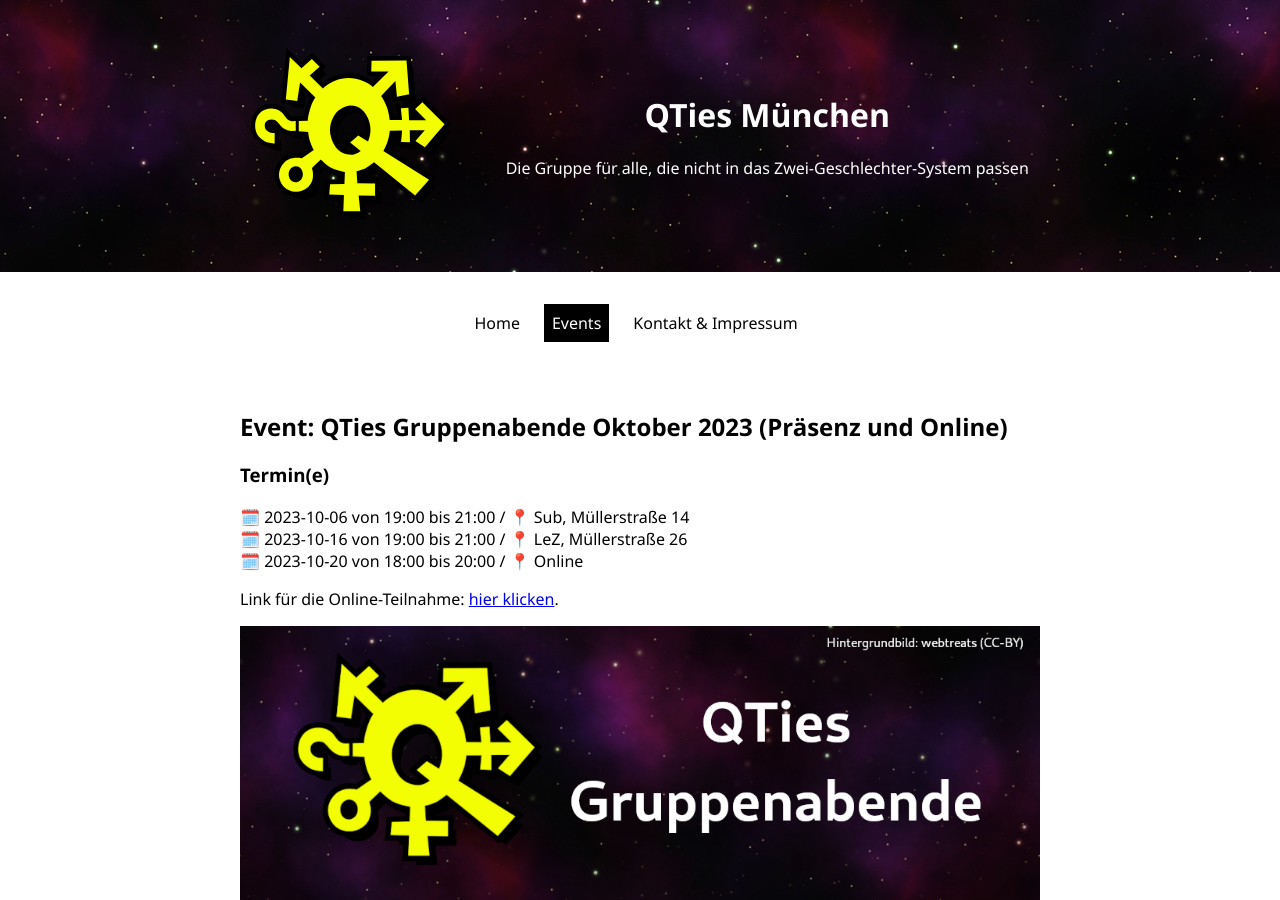
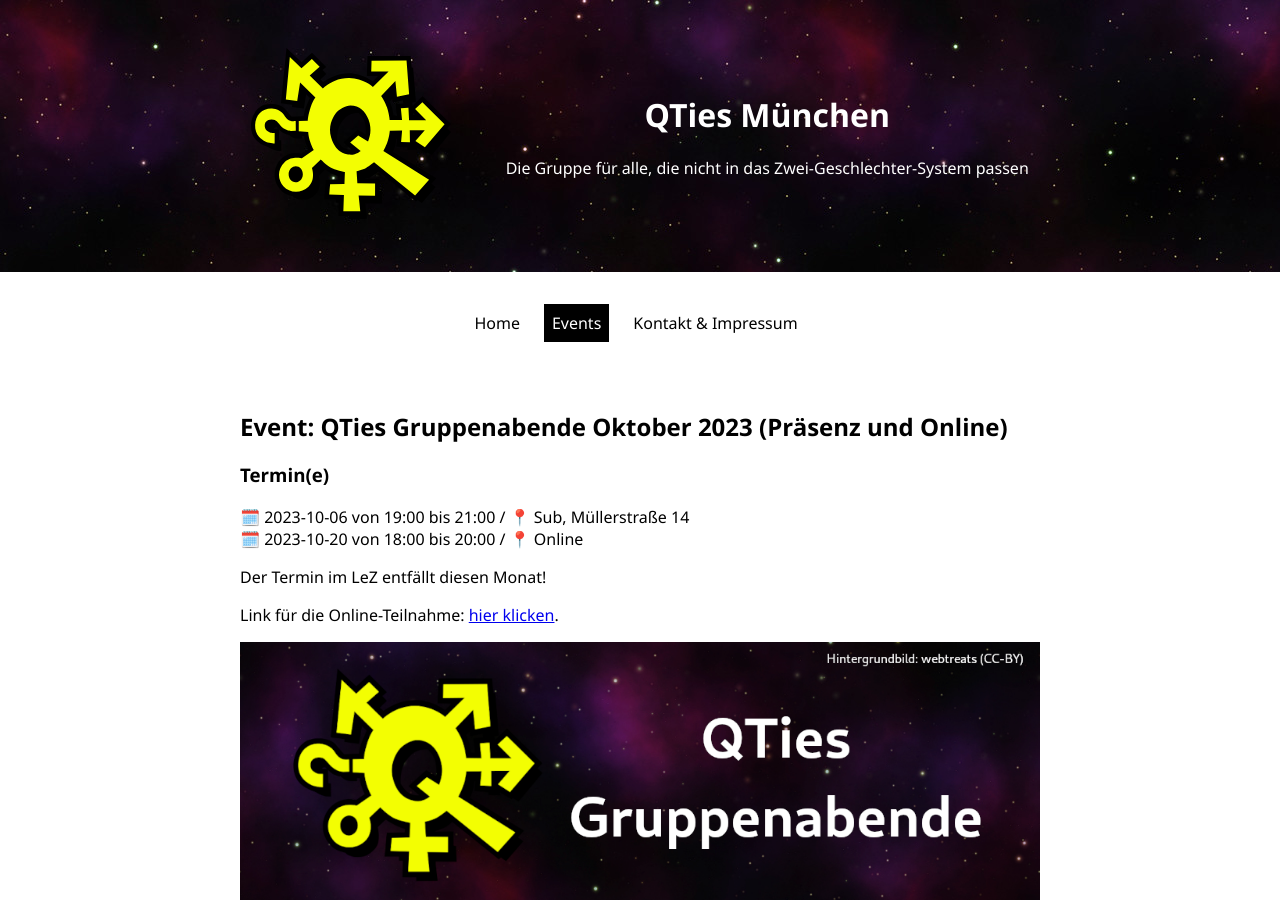
Before and after one commit to qties-muenchen/website, a Jekyll site: the page built from _events/2023-10-qties.md, in a window 1280 px wide and 900 px high. Built offline with Jekyll 4.4.1, drawn with Linux system fonts in a browser that asks for light colours.

Commit message:
kein lez im oct 2023

```diff
--- a/_events/2023-10-qties.md
+++ b/_events/2023-10-qties.md
@@ -3,12 +3,13 @@ title: QTies Gruppenabende Oktober 2023 (Präsenz und Online)
 sort_date: 2023-10-20
 dates:
   - { day: 2023-10-06, start: "19:00", end: "21:00", place: "Sub, Müllerstraße 14" }
-  - { day: 2023-10-16, start: "19:00", end: "21:00", place: "LeZ, Müllerstraße 26" }
   - { day: 2023-10-20, start: "18:00", end: "20:00", place: Online }
 description: Reguläre QTies Gruppenabende Präsenz und Online
 hero: /img/events/2023-10-qties.png
 ---
 
+Der Termin im LeZ entfällt diesen Monat!
+
 Link für die Online-Teilnahme: [hier klicken](/qties_online).
 
 ![](/img/events/2023-10-qties.png)
```
Also changed, not shown: img/events/2023-10-qties.png.
